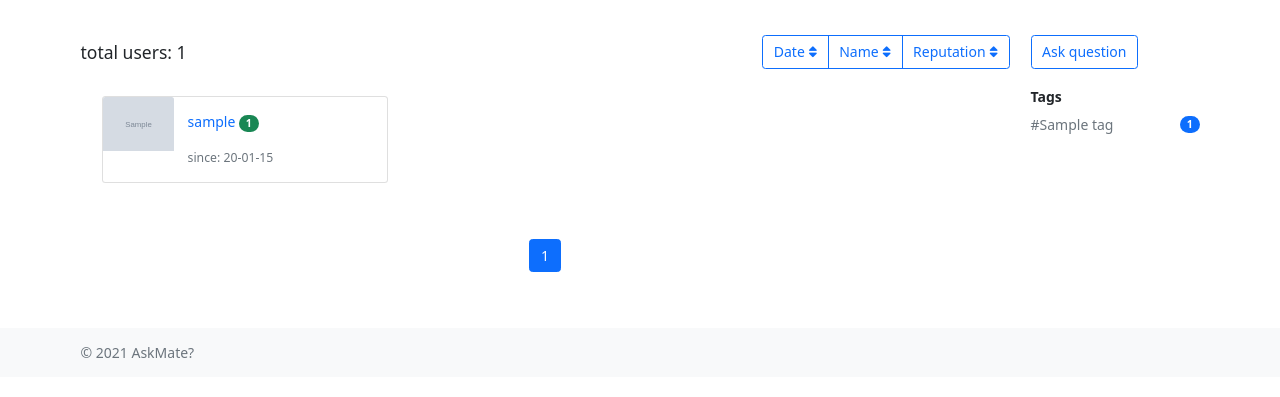
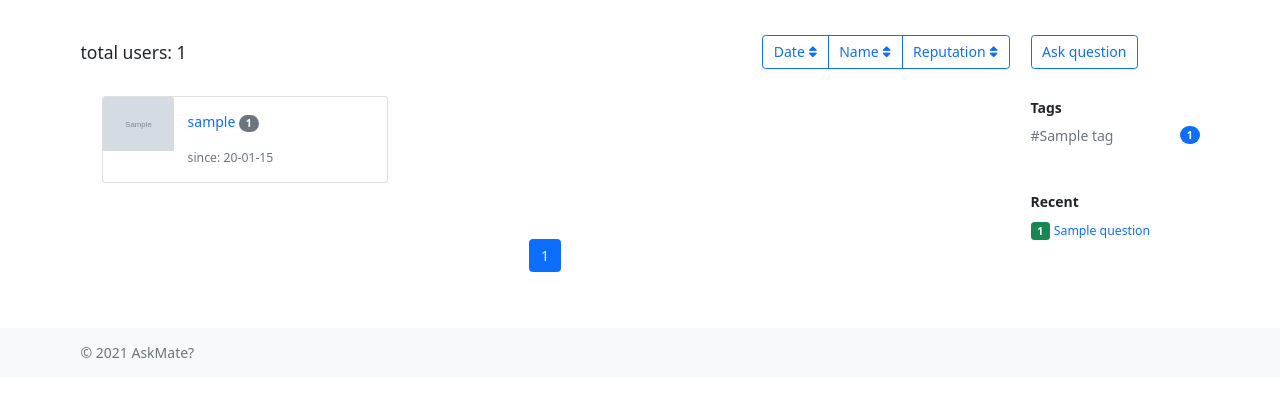
Before and after one commit to luqkrzy/ask_mate, a Flask app: page /users in a window 1280 px wide. Shown: the part 49-446 px from the top of the page. Run offline with Flask 2, Linux system fonts and the light colour scheme; a user stored in the database is signed in; tables that the repository leaves empty hold one stand-in row (values such as "Sample post"); grey boxes marked "Sample" are stand-in pictures; parts of the project's set-up code (start-up, migrations or seed data) failed here and were passed over; some libraries are stand-ins or nearby versions.

Commit message:
Implement sidebar recent questions

```diff
--- a/askmate/__init__.py
+++ b/askmate/__init__.py
@@ -22,7 +22,8 @@ def create_app(config_class=DevelopmentConfig):
         func_count_answers=data_manager.count_answers_by_question_id,
         func_count_comments=data_manager.count_comments_by_question_id,
         func_tags=data_manager.count_tags,
-        func_check_user_answer_vote=data_manager.check_user_answer_vote
+        func_check_user_answer_vote=data_manager.check_user_answer_vote,
+        func_find_last_10_question_titles=data_manager.find_last_10_question_titles,
     )
 
     from askmate.users.routes import users
--- a/askmate/data_manager.py
+++ b/askmate/data_manager.py
@@ -66,6 +66,7 @@ def vote_for_question_user_votes_table(question_id, user_id, vote_value):
 def check_user_question_vote(user_id, question_id):
     return db.session.query(UserVotes).filter_by(user_id=user_id, question_id=question_id)
 
+
 def check_user_answer_vote(user_id, answer_id):
     return db.session.query(UserVotes).filter_by(user_id=user_id, answer_id=answer_id)
 
@@ -84,7 +85,8 @@ def find_user_by_email(email):
 def fetch_tags():
     return Tag.query.all()
 
-def fetch_users(request_args:dict):
+
+def fetch_users(request_args: dict):
     page = int(request_args.get('page', int(1)))
     order_by = request_args.get('order_by', 'user_name')
     order_direction = request_args.get('order_direction', 'asc')
@@ -117,6 +119,10 @@ def remove_comment_by_id(comment_id):
 def remove_answer_by_id(answer_id):
     Answer.query.filter_by(answer_id=answer_id).delete()
     update_to_database()
+
+
+def find_last_10_question_titles():
+    return Question.query.with_entities(Question.question_id, Question.title,Question.vote_number).order_by(Question.submission_time.desc()).limit(10).all()
 
 
 def find_answers_by_question_id(question_id):
--- a/askmate/main/routes.py
+++ b/askmate/main/routes.py
@@ -37,5 +37,7 @@ def route_test():
     # print(dir(all_users))
     # print(all_users.items)
 
+    question = data_manager.find_last_10_question_titles()
+    print(question)
 
-    return render_template('test.html', users=all_users)
+    return render_template('test.html', questions=question)
--- a/askmate/templates/_macros.html
+++ b/askmate/templates/_macros.html
@@ -284,7 +284,7 @@
 						{% elif request.endpoint == 'questions.route_search' %}
 							about {{ data.total }} results for: {{ search_resoult }}
 							</p>
-							{%- else -%}total users: {{ data.total }}
+						{%- else -%}total users: {{ data.total }}
 						{%- endif -%}
 				</div>
 				<div class="col text-end">
@@ -397,3 +397,19 @@
 
 	{% endif %}
 {% endmacro %}
+
+{# change user reputation pill color #}
+{% macro macro_reputation_color(data="") %}
+	{% if   data.reputation|int < 0 %}
+		{% set color = 'danger' %}
+	{% elif 0 < data.reputation|int < 500 %}
+		{% set color = 'secondary' %}
+	{% elif 500 < data.reputation|int < 1000 %}
+		{% set color = 'warning' %}
+	{% elif 1000 < data.reputation|int < 2000 %}
+		{% set color = 'primary' %}
+	{% elif data.reputation|int > 2000 %}
+		{% set color = 'success' %}
+	{% endif %}
+	<span class="badge bg-{{ color }} rounded-pill">{{ data.reputation }}</span>
+{% endmacro %}
--- a/askmate/templates/question.html
+++ b/askmate/templates/question.html
@@ -8,11 +8,11 @@
 		<div class="container mt-3">
 			<div class="row">
 				<div class="row">
-					<div class="col-lg-8 fs-5">{{ question.title }}&nbsp;
+					<div class="col-lg-8 fs-5 mb-3">{{ question.title }}&nbsp;
 						<span class="badge btn-primary">{{ func_find_tag_name(question.tag_id|int).tag_name|e }}</span>
 					</div>
 				</div>
-				<div class="col-md-3 col-sm-2">
+				<div class="col-md-4 col-sm-9 col-lg-4 col-xl-3 col-xxl-2">
 					{{ macro_image(data=question) }}
 				</div>
 				<div class="col-xxl">
--- a/askmate/templates/sidebar.html
+++ b/askmate/templates/sidebar.html
@@ -1,9 +1,20 @@
 <aside class="col-sm-2">
 	<a class="btn btn-outline-primary my-3" href="{{ url_for('questions.route_add_question') }}" role="button">Ask question</a>
-	<p class="fw-bold my-1">Tags</p>
-	<div class="list-group">
-		{%- for tag in func_tags() -%}
-			<a href="{{ url_for('questions.route_tag', tag_id=tag.tag_id) }}" class="d-flex link-secondary text-decoration-none justify-content-between align-items-center my-1">#{{ tag.tag_name }}<span class="badge bg-primary rounded-pill">{{ tag.count }}</span></a>
-		{% endfor -%}
+	<div class="mb-5 mt-3">
+		<p class="fw-bold my-1">Tags</p>
+		<div class="list-group">
+			{%- for tag in func_tags() -%}
+				<a href="{{ url_for('questions.route_tag', tag_id=tag.tag_id) }}" class="d-flex link-secondary text-decoration-none justify-content-between align-items-center my-1">#{{ tag.tag_name }}<span class="badge bg-primary rounded-pill">{{ tag.count }}</span></a>
+			{% endfor -%}
+		</div>
+	</div>
+	<div class="mt-6">
+		<p class="fw-bold my-1">Recent</p>
+		{% for question in func_find_last_10_question_titles() %}
+			<div class="my-2">
+				<span class="badge bg-success">{{ question.vote_number }}</span>
+				<a class="text-decoration-none small" href="{{ url_for('questions.route_question', question_id=question.question_id) }}">{{ question.title|truncate(50, False) }}</a>
+			</div>
+		{% endfor %}
 	</div>
 </aside>
--- a/askmate/templates/test.html
+++ b/askmate/templates/test.html
@@ -24,11 +24,11 @@
 {#		hey!#}
 {#	{% endif %}#}
 
+{% for question in questions %}
+{{ question.title|truncate(20) }} {{ question.question_id }}<br>
+{% endfor %}
 
 
-	{% for user in users.items %}
-{{ user.user_name }}<br>
-	{% endfor %}
 
 
 
--- a/askmate/templates/users.html
+++ b/askmate/templates/users.html
@@ -1,8 +1,10 @@
 {% extends "layout.html" %}
-{% from '_macros.html' import sort_bar, macro_pagination %}
+{% from '_macros.html' import sort_bar, macro_pagination, macro_reputation_color %}
 {% block title %}users{% endblock %}
 {%- block content %}
+	{# sort bar	#}
 	{{ sort_bar(route='users.route_users', data=users, order_direction=asc_desc) }}
+	{# user cards #}
 	<div class="container mt-3">
 		<div class="row row-cols-1 row-cols-lg-3 g-2 g-lg-3">
 			{%- for user in users.items %}
@@ -14,8 +16,11 @@
 							</div>
 							<div class="col-md-10 col-sm-9 col-lg-8 col-xl-9">
 								<div class="card-body">
-									<p class="card-text"><a href="" class="text-decoration-none">{{ user.user_name.split()[0] }}</a> <span class="badge bg-success rounded-pill">{{ user.reputation }}</span></p>
-									<p class="card-text"><small class="text-muted">since: {{ user.register_date.strftime('%y-%m-%d')}} </small>
+									<p class="card-text">
+										<a href="" class="text-decoration-none">{{ user.user_name.split()[0] }}</a>
+										{{ macro_reputation_color(data=user) }}</p>
+									<p class="card-text">
+										<small class="text-muted">since: {{ user.register_date.strftime('%y-%m-%d') }} </small>
 									</p>
 								</div>
 							</div>
```
